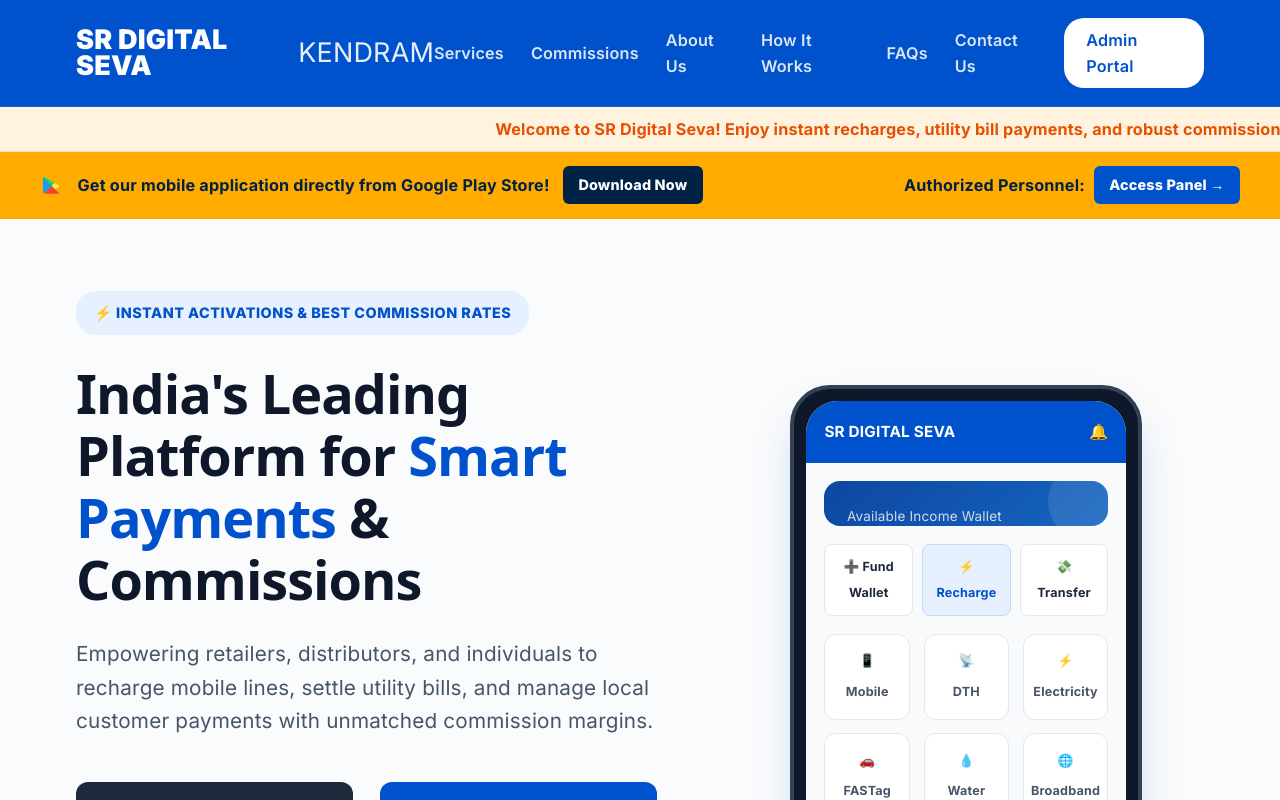
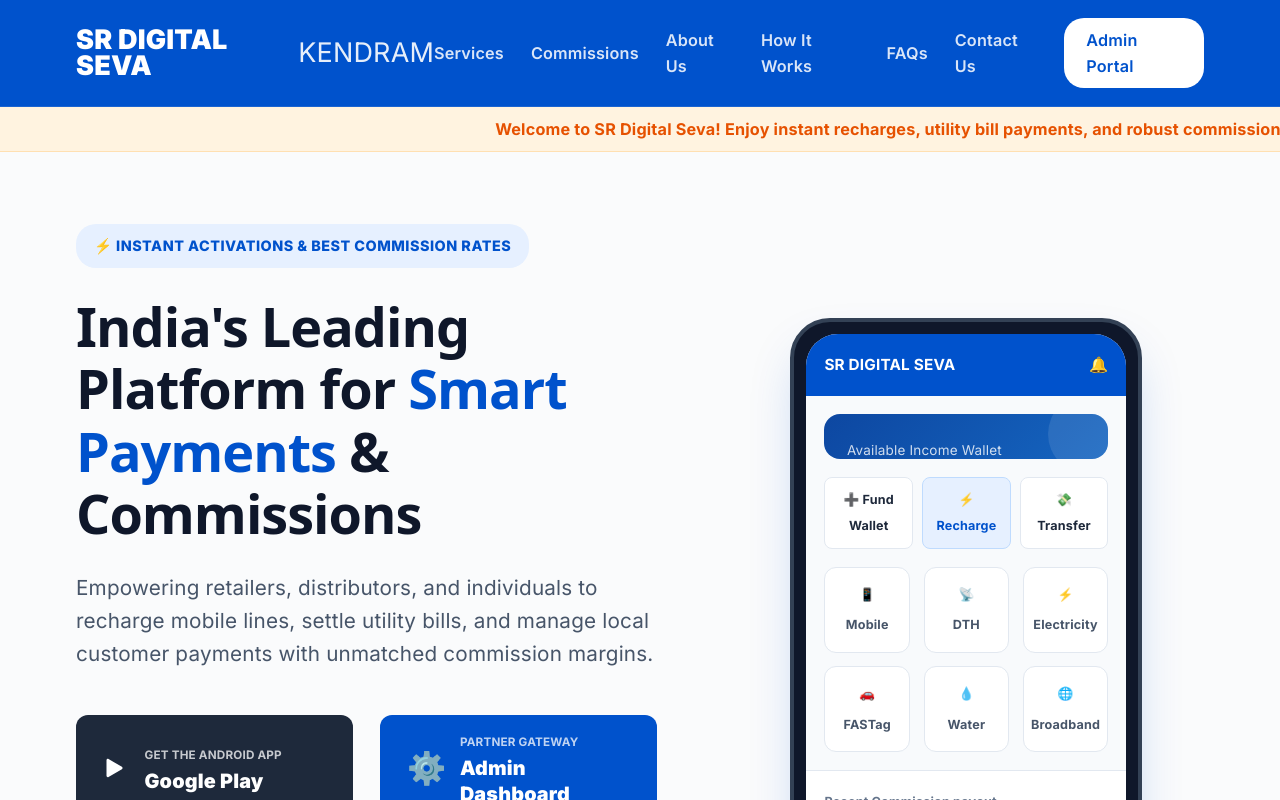
Before and after one commit to Hariswar8018/Recharge-App, a Vue app in the folder web_app/: page / in a window 1280 px wide. Shown: the top 800 px of the page. Built offline with nearby package versions, Linux system fonts and the light colour scheme; no server answers.

Commit message:
deleted top orange action bar from landing page and updated marquee images to support custom network image URLs

```diff
--- a/web_app/src/views/LandingPage.vue
+++ b/web_app/src/views/LandingPage.vue
@@ -28,25 +28,6 @@
       </div>
     </div>
 
-    <!-- Top Action bar (Very top right below header) -->
-    <div class="top-action-bar">
-      <div class="top-action-content">
-        <div class="playstore-download-info">
-          <svg class="playstore-mini-icon" viewBox="0 0 24 24" width="24" height="24">
-            <path d="M3,5.27V18.73c0,0.89,0.97,1.44,1.73,0.99l11.45-6.73a1.15,1.15,0,0,0,0-1.98L4.73,4.28C3.97,3.83,3,4.38,3,5.27Z" fill="#00e676"/>
-            <path d="M17.15,11.3,14.65,9.83l-3.32,3.32,3.32,3.32,2.5-1.47A1.15,1.15,0,0,0,17.15,11.3Z" fill="#ffeb3b"/>
-            <path d="M3.24,4.41l8.09,8.09L3.24,20.59a1,1,0,0,1-.24-.69V5.1A1,1,0,0,1,3.24,4.41Z" fill="#2196f3"/>
-            <path d="M11.33,12.5l8.09,8.09a1,1,0,0,1-.69.24H5.1a1,1,0,0,1-.69-.24Z" fill="#f44336"/>
-          </svg>
-          <span class="download-text">Get our mobile application directly from Google Play Store!</span>
-          <a href="#" class="top-mini-btn download-link">Download Now</a>
-        </div>
-        <div class="admin-portal-access">
-          <span class="portal-text font-bold">Authorized Personnel:</span>
-          <router-link to="/admin-login" class="top-mini-btn portal-link">Access Panel &rarr;</router-link>
-        </div>
-      </div>
-    </div>
 
     <!-- Main Hero Section (Action-packed) -->
     <section class="hero-section" id="hero">
@@ -614,6 +595,13 @@
   },
   methods: {
     async fetchLandingInfo() {
+      const defaultLogos = [
+        'https://upload.wikimedia.org/wikipedia/commons/5/50/Reliance_Jio_Logo.svg',
+        'https://upload.wikimedia.org/wikipedia/commons/e/e5/Bharti_Airtel_Logo.svg',
+        'https://upload.wikimedia.org/wikipedia/commons/d/d4/Vodafone_Idea_logo.svg',
+        'https://upload.wikimedia.org/wikipedia/commons/e/ec/BSNL_logo.svg',
+        'https://upload.wikimedia.org/wikipedia/commons/8/89/Razorpay_logo.svg'
+      ];
       try {
         const response = await fetch('https://api.srdigitalseva.com/api/landing-info');
         const data = await response.json();
@@ -622,14 +610,13 @@
         }
         if (data.marquee_images) {
           const list = data.marquee_images.split(',').map(s => s.trim()).filter(Boolean);
-          // Duplicate list for infinite scrolling strip effect
           this.marqueeImages = [...list, ...list, ...list, ...list, ...list];
         } else {
-          this.marqueeImages = [this.bannerImg, this.bannerImg, this.bannerImg, this.bannerImg];
+          this.marqueeImages = [...defaultLogos, ...defaultLogos, ...defaultLogos];
         }
       } catch (e) {
         console.error('Error fetching landing info', e);
-        this.marqueeImages = [this.bannerImg, this.bannerImg, this.bannerImg, this.bannerImg];
+        this.marqueeImages = [...defaultLogos, ...defaultLogos, ...defaultLogos];
       }
     },
     scrollTo(id) {
```
Also changed, not shown: 6 other files (tests, documents, lock files or other folders).
